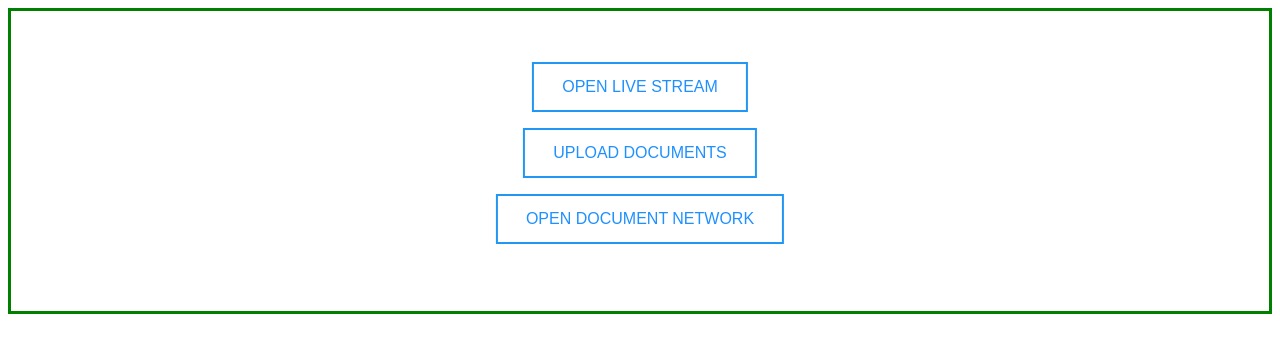
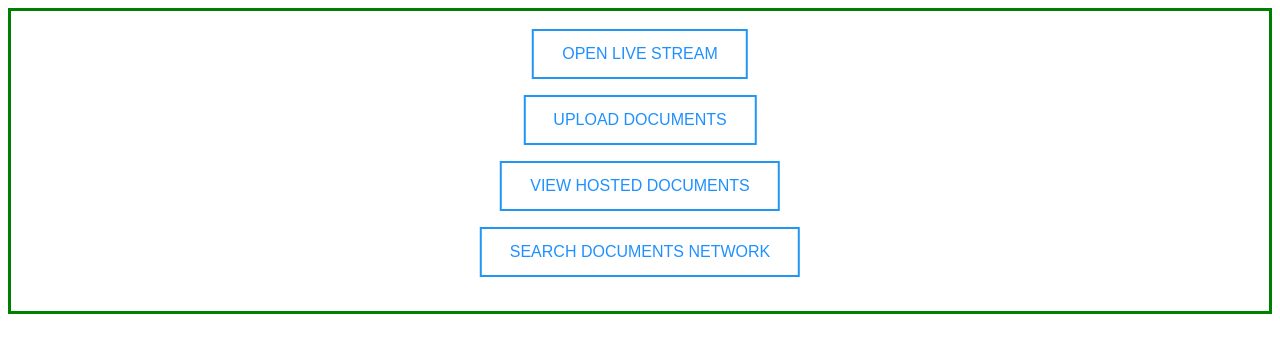
Before and after one commit to rushad7/Home-Network, a Flask app: template templates/front.html in a window 1280 px wide. Shown: the top 353 px of the page. Run offline with Flask 2, Linux system fonts and the light colour scheme; the template is opened without the code that fills it, so the values that code supplies are empty.

Commit message:
Added extra buttons to enable file viewing

```diff
--- a/templates/front.html
+++ b/templates/front.html
@@ -43,7 +43,10 @@
 	<center><button type="submit" name="file_upload" value="UPLOAD DOCUMENT" class="btn info">UPLOAD DOCUMENTS</button></center>
 </form>
 <form action="{{ url_for('document_network') }}" method="post">
-	<center><button type="submit" name="file_sharing" value="OPEN DOCUMENT NETWORK" class="btn info">OPEN DOCUMENT NETWORK</button></center>
+	<center><button type="submit" name="file_sharing" value="OPEN DOCUMENT NETWORK" class="btn info">VIEW HOSTED DOCUMENTS</button></center>
+</form>
+<form action="{{ url_for('document_search') }}" method="post">
+	<center><button type="submit" name="file_search" value="SEARCH" class="btn info">SEARCH DOCUMENTS NETWORK</button></center>
 </form>
 </div>
 	</div>
```
